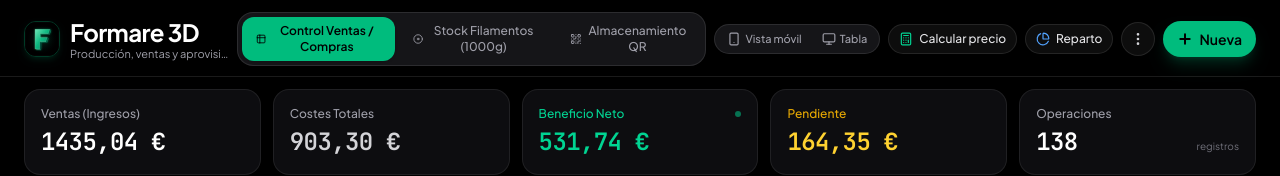
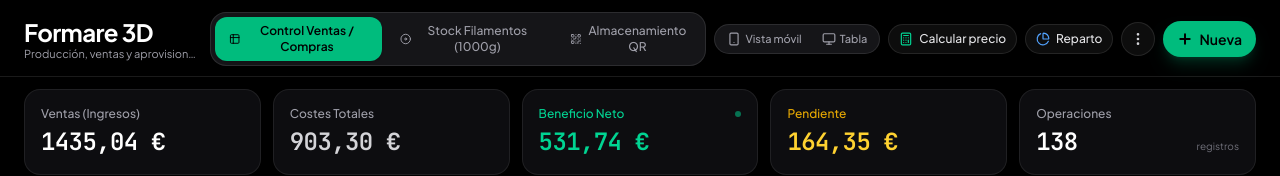
Before and after one commit to Jesulac/Formare-Organizer, a React (Vite) app: page / in a window 1280 px wide. Shown: the top 176 px of the page. Built offline with nearby package versions, Linux system fonts and the light colour scheme; no server answers.

Commit message:
feat: replace SVG favicon with high-res JPEG
Switched from SVG to a high-resolution JPEG favicon and removed the icon from the header to improve UI layout and visual consistency.

```diff
--- a/index.html
+++ b/index.html
@@ -7,9 +7,9 @@
     <meta name="description" content="Aplicación de control de producción, ventas, compras, stock de filamentos y almacenamiento QR para Formare 3D." />
 
     <!-- Favicon & App Icons -->
-    <link rel="icon" type="image/svg+xml" href="/favicon.svg" />
-    <link rel="shortcut icon" href="/favicon.svg" />
-    <link rel="apple-touch-icon" href="/favicon.svg" />
+    <link rel="icon" type="image/jpeg" href="/favicon.jpg?v=2" />
+    <link rel="shortcut icon" type="image/jpeg" href="/favicon.jpg?v=2" />
+    <link rel="apple-touch-icon" href="/favicon.jpg?v=2" />
 
     <!-- Mobile / PWA specific -->
     <meta name="theme-color" content="#000000" />
--- a/src/components/Header.tsx
+++ b/src/components/Header.tsx
@@ -68,13 +68,7 @@ export const Header: React.FC<HeaderProps> = ({
     <header className="sticky top-0 z-30 glass-header border-b border-white/10 px-3 sm:px-4 lg:px-6 py-2.5 pt-safe transition-all duration-200">
       <div className="max-w-[1600px] mx-auto flex flex-col gap-2.5">
         <div className="flex items-center justify-between gap-2">
-          {/* Left: App Logo, Title & Subtitle */}
-          <div className="flex items-center gap-2.5 min-w-0">
-            <img
-              src="/favicon.svg"
-              alt="Formare 3D Logo"
-              className="w-8 h-8 sm:w-9 sm:h-9 rounded-xl border border-emerald-500/30 shadow-md shadow-emerald-500/10 shrink-0"
-            />
+          {/* Left: Title & Subtitle */}
           <div className="flex flex-col justify-center min-w-0">
             <div className="flex items-center gap-2">
               <h1 className="text-lg sm:text-xl lg:text-2xl font-bold tracking-tight text-white truncate">
@@ -84,7 +78,6 @@ export const Header: React.FC<HeaderProps> = ({
             <span className="text-[11px] font-normal text-zinc-400 -mt-0.5 truncate">
               Producción, ventas y aprovisionamiento
             </span>
-            </div>
           </div>
 
           {/* Center: Section Tabs (Desktop) */}
```
Also changed, not shown: public/favicon.jpg (added), public/favicon.svg (deleted), public/manifest.json. Lines whose indentation alone changed are shown as unchanged.
